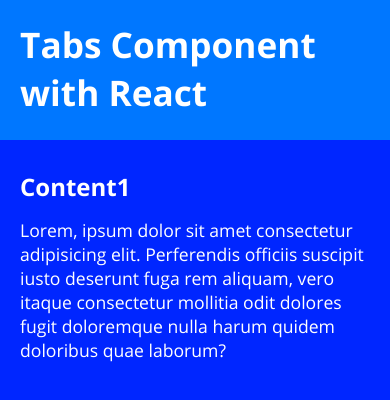
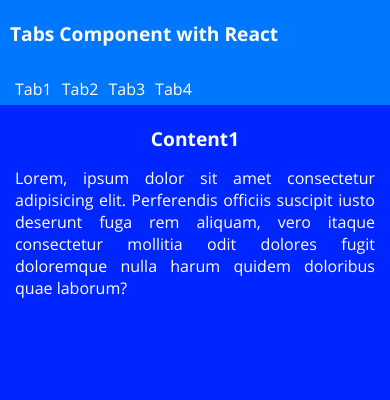
Before and after one commit to Movahed-m/Tabs-components, a React (Vite) app in the folder Tabs-Component/: page / in a window 390 px wide. Shown: the top 400 px of the page. Built offline with nearby package versions, Linux system fonts and the light colour scheme.

Commit message:
responsive the styles

```diff
--- a/Tabs-Component/src/styles/Content.module.css
+++ b/Tabs-Component/src/styles/Content.module.css
@@ -7,3 +7,15 @@
   font-size: 1.1rem;
   font-weight: 500;
 }
+
+@media (max-width: 456px) {
+  .content_title {
+    text-align: center;
+    font-size: 1.2rem;
+  }
+
+  .content_description {
+    font-size: 1rem;
+    text-align: justify;
+  }
+}
--- a/Tabs-Component/src/styles/Header.module.css
+++ b/Tabs-Component/src/styles/Header.module.css
@@ -1,5 +1,5 @@
 header {
-  width: 100%;
+  width: 100vw;
   height: 140px;
   background: #0077ff;
 }
@@ -7,6 +7,7 @@ header {
 .header_container {
   max-width: 1200px;
   height: 100%;
+  margin: 0 auto;
 }
 
 .header_title {
@@ -14,3 +15,19 @@ header {
   font-weight: 700;
   font-size: 2.2rem;
 }
+
+@media (max-width: 456px) {
+  header {
+    height: 105px;
+  }
+  .header_title {
+    padding: 20px 0 26px 10px;
+    font-size: 1.2rem;
+  }
+}
+
+@media (max-width: 540px) and (min-width: 457px) {
+  .header_title {
+    font-size: 1.8rem;
+  }
+}
--- a/Tabs-Component/src/styles/NavAndMain.module.css
+++ b/Tabs-Component/src/styles/NavAndMain.module.css
@@ -17,19 +17,41 @@ nav {
 }
 
 .list_item_selected {
-    color: #ffd900;
-    border-bottom: 2px solid #ffd900;
+  color: #ffd900;
+  border-bottom: 2px solid #ffd900;
 }
 
 main {
-  width: 100%;
+  width: 100vw;
   height: calc(100vh - 140px);
   background: #0026ff;
   position: absolute;
   top: 140px;
+  left: 0;
 }
 
 .main_container {
-    max-width: 1200px;
-    padding: 30px 20px 20px 20px;
+  max-width: 1200px;
+  padding: 30px 20px 20px 20px;
+  margin: 0 auto;
 }
+
+@media (max-width: 456px) {
+  .list_container {
+    padding-left: 10px;
+  }
+
+  .list_item {
+    margin: 5px;
+    font-size: 1rem;
+  }
+
+  main {
+    height: calc(100vh - 105px);
+    top: 105px;
+  }
+
+  .main_container {
+    padding: 20px 15px;
+  }
+}
```
